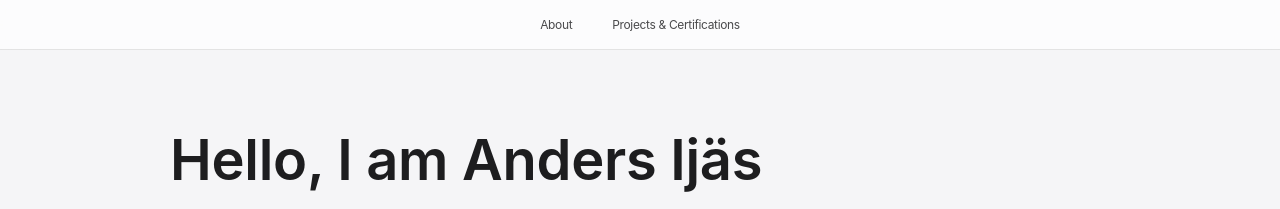
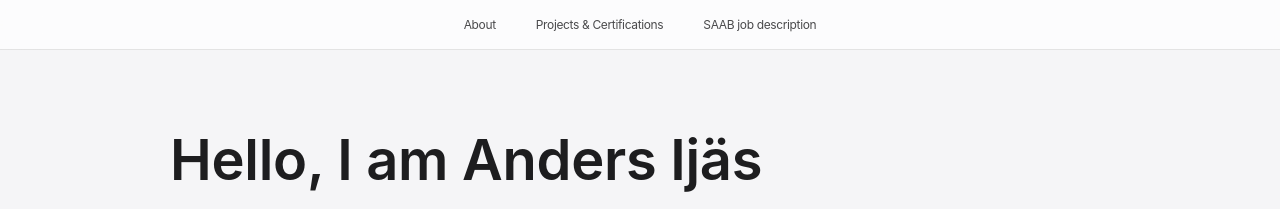
Before and after one commit to anders-ijas/anders-ijas.github.io, a Jekyll site: the page built from index.md, in a window 1280 px wide. Shown: the top 209 px of the page. Built offline with Jekyll 4.4.1, drawn with Linux system fonts in a browser that asks for light colours.

Commit message:
Update default.html

```diff
--- a/_layouts/default.html
+++ b/_layouts/default.html
@@ -11,6 +11,7 @@
     <nav>
         <a href="/">About</a>
         <a href="/projects">Projects &amp; Certifications</a>
+        <a href="/jobbdesc">SAAB job description</a>
     </nav>
 
     <main>
```
